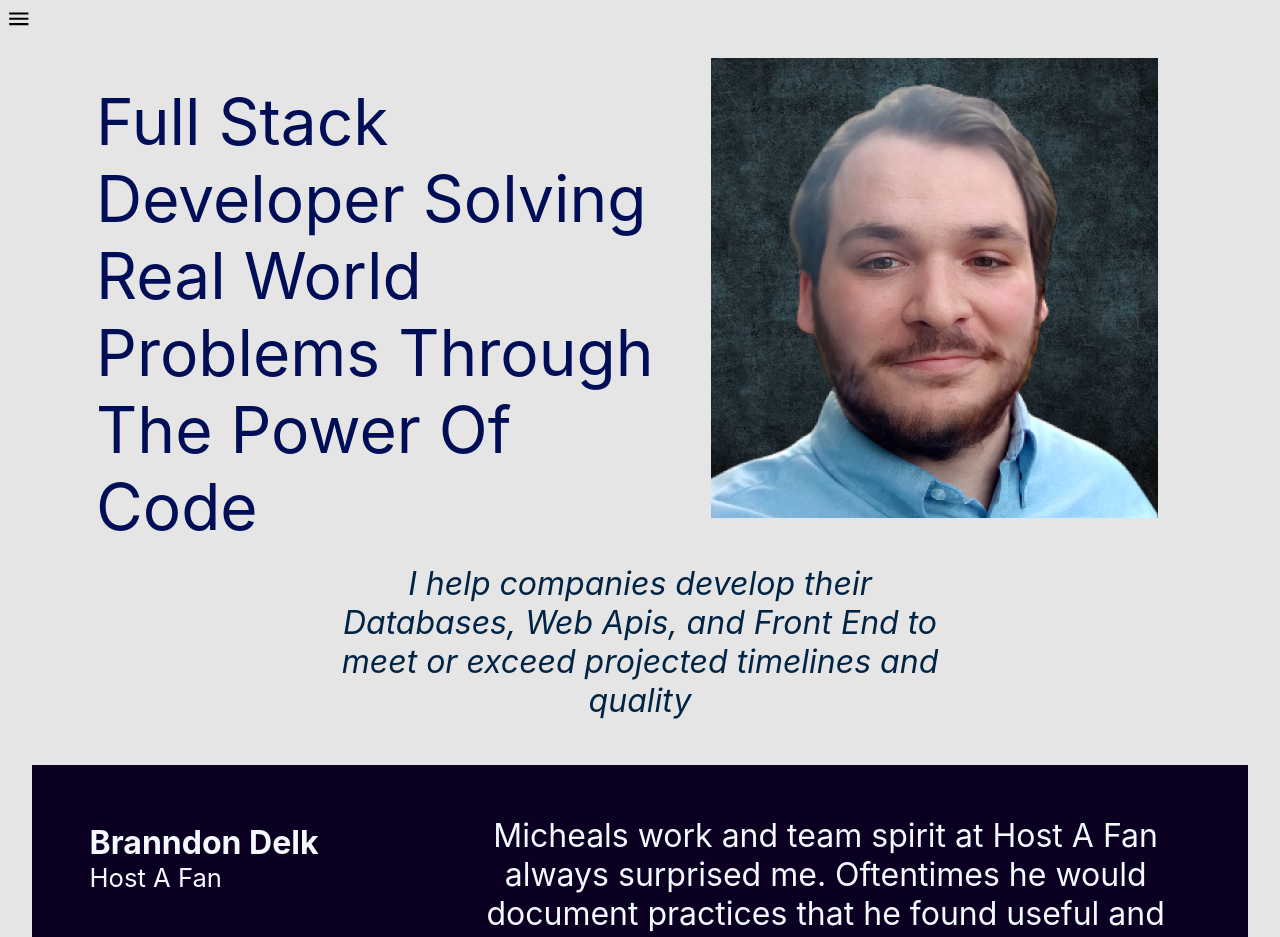
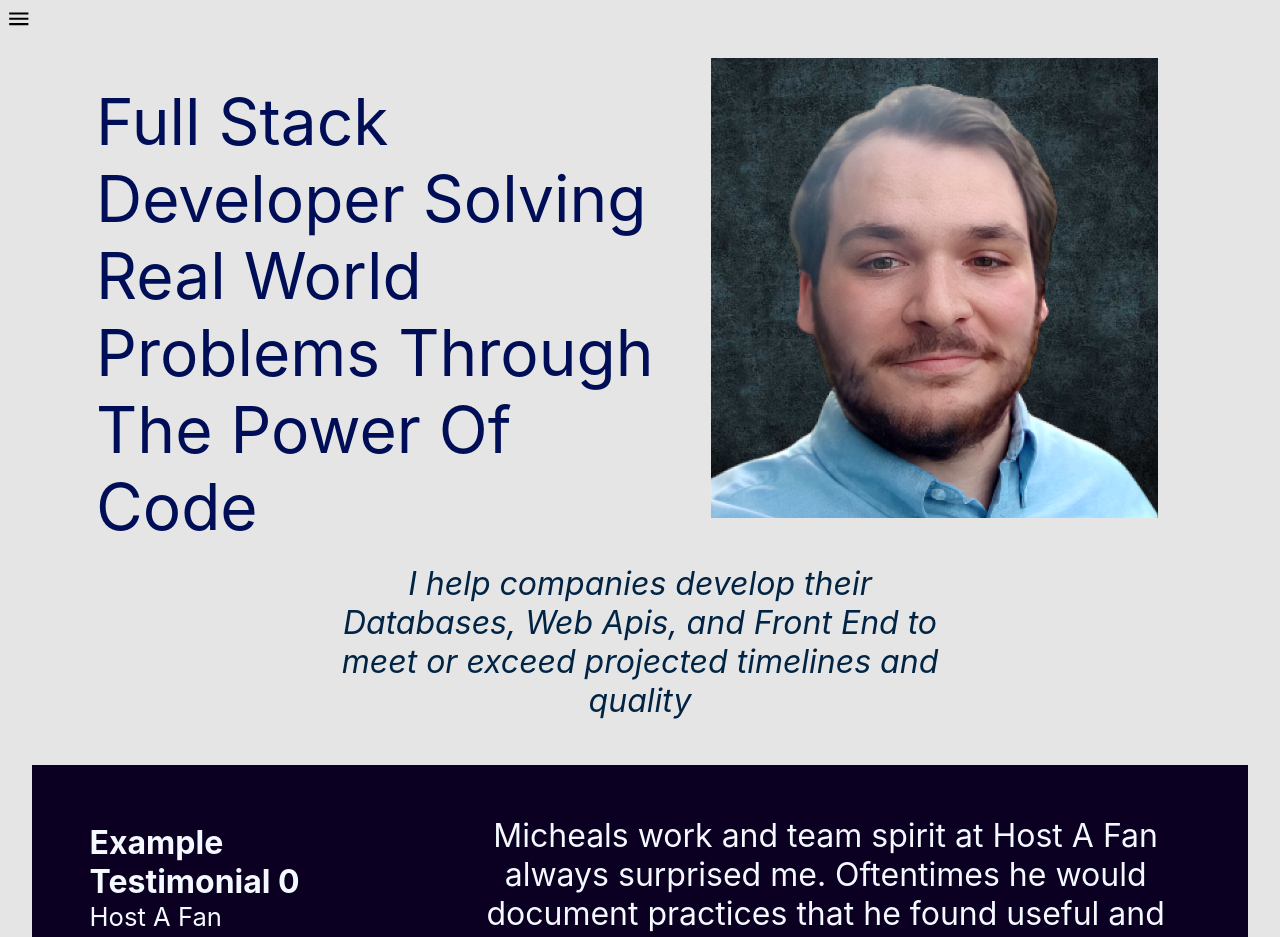
Before and after one commit to burnett-micheal/myPortfolio, a React (Create React App) app: page /home in a window 1280 px wide. Shown: the top 937 px of the page. Built offline with nearby package versions, Linux system fonts and the light colour scheme.

Commit message:
changed testimonial names to fake

```diff
--- a/src/Data/portfolio.js
+++ b/src/Data/portfolio.js
@@ -1,12 +1,12 @@
 const testimonials =
 [
     {
-    name: "Branndon Delk",
+    name: "Example Testimonial 0",
     company: "Host A Fan",
     testimonial: `Micheals work and team spirit at Host A Fan always surprised me. Oftentimes he would document practices that he found useful and actively share them with the team. He also helped organize the client presentations via workflowy and regular team meetings. While I was struggling with X problem he personally hopped on call and helped me sort it out. He was a great co-worker and I enjoyed learning and developing alongside him.`
     },
     {
-     name: "Darrel Baerwaldt",
+     name: "Example Testimonial 1",
      company: "Host A Fan",
      testimonial: `Micheals work and team spirit at Host A Fan always surprised me. Oftentimes he would document practices that he found useful and actively share them with the team. He also helped organize the client presentations via workflowy and regular team meetings. While I was struggling with X problem he personally hopped on call and helped me sort it out. He was a great co-worker and I enjoyed learning and developing alongside him.`
     }
```
